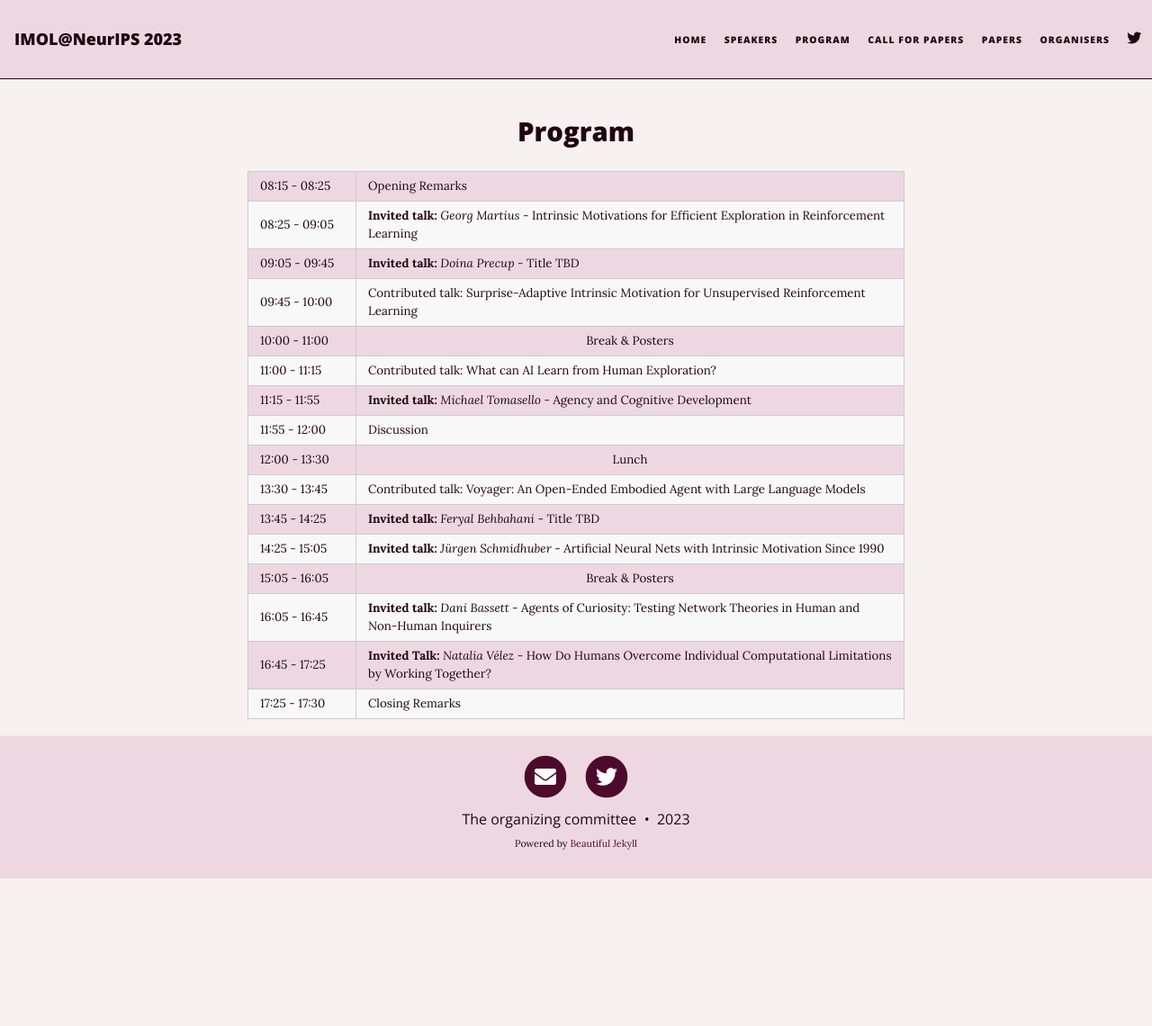
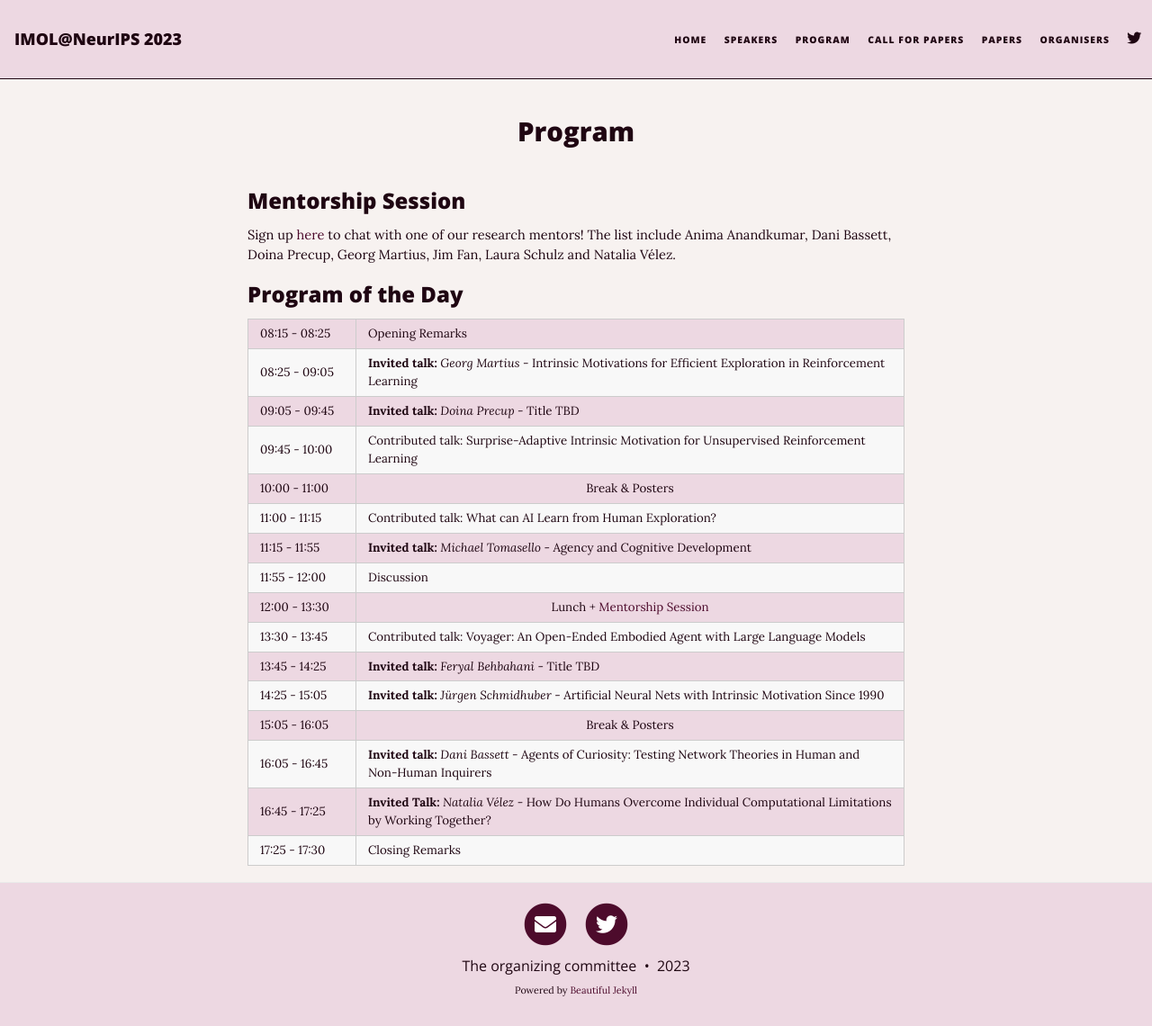
Before and after one commit to nmady/imol-workshop.github.io, a Jekyll site: the page built from program.md, in a window 1280 px wide and 1140 px high. Shown: the whole window at 90% size. Built offline with Jekyll 4.4.1, drawn with Linux system fonts in a browser that asks for light colours; nearby versions of some CDN libraries.

Commit message:
add mentorship form link

```diff
--- a/program.md
+++ b/program.md
@@ -3,6 +3,16 @@
 title: Program
 subtitle:
 ---
+
+<div class='description' style='font-size: 11pt;'>
+
+<h3 style='margin-bottom: 10pt;'>Mentorship Session</h3>
+
+<p>Sign up <a href="https://t.co/9zw5X4j4xk" target="_blank">here</a> to chat with one of our research mentors!
+The list include Anima Anandkumar, Dani Bassett, Doina Precup, Georg Martius, Jim Fan, Laura Schulz and Natalia Vélez. </p>
+</div>
+
+<h3 style='margin-bottom: 10pt;'>Program of the Day</h3>
 
 
 <div class='program-table' style='font-size: 10pt; width:100%;'>
@@ -51,7 +61,7 @@
 
   <tr>
     <td>12:00 - 13:30</td>
-    <td style="text-align: center">Lunch</td>
+    <td style="text-align: center">Lunch + <a href="https://t.co/9zw5X4j4xk">Mentorship Session</a></td>
   </tr>
 
  <tr>
```
Also changed, not shown: home.md (+8 -0 lines), index.html (+8 -0 lines).
